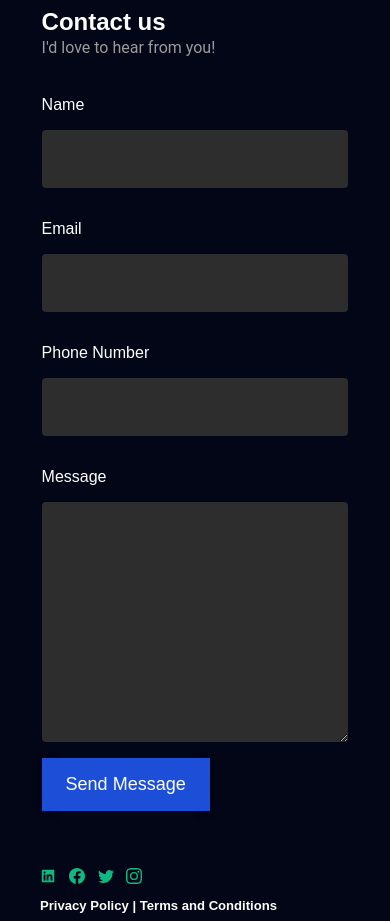
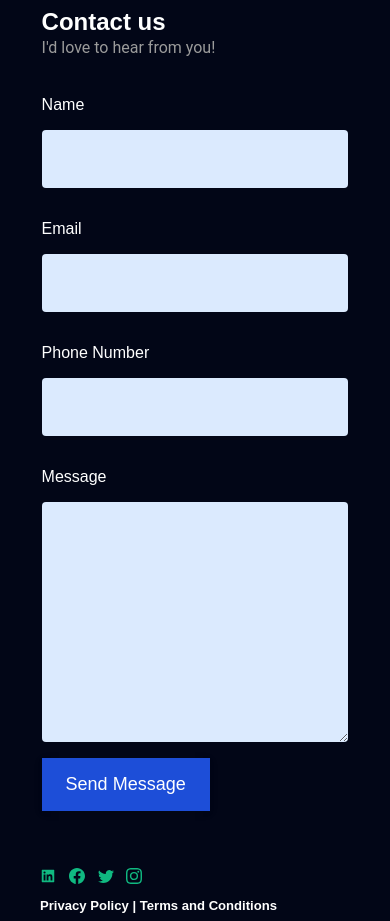
Before and after one commit to mosespace/myPortfolio, a Next.js app: page / in a window 390 px wide. Shown: the part 4240-5161 px from the top of the page. Built offline with nearby package versions, Linux system fonts and the light colour scheme.

Commit message:
feat: added new color scheme

```diff
--- a/styles/_contact.scss
+++ b/styles/_contact.scss
@@ -62,8 +62,8 @@
           border: 0;
           width: 100%;
           font-size: 1rem;
-          background-color: #2d2d2d;
-          color: white;
+          background-color: #dbeafe;
+          color: $sub-color;
           border-radius: 4px;
         }
         input:focus,
```
